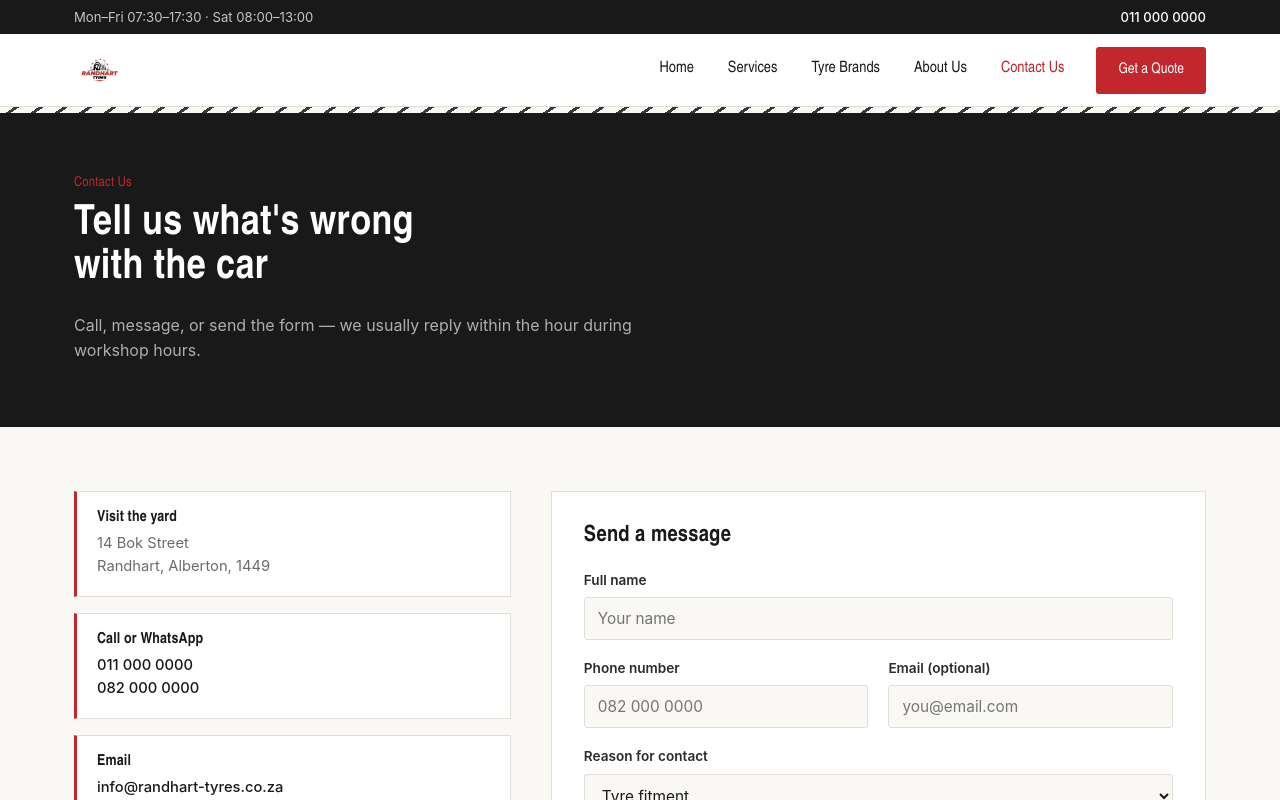
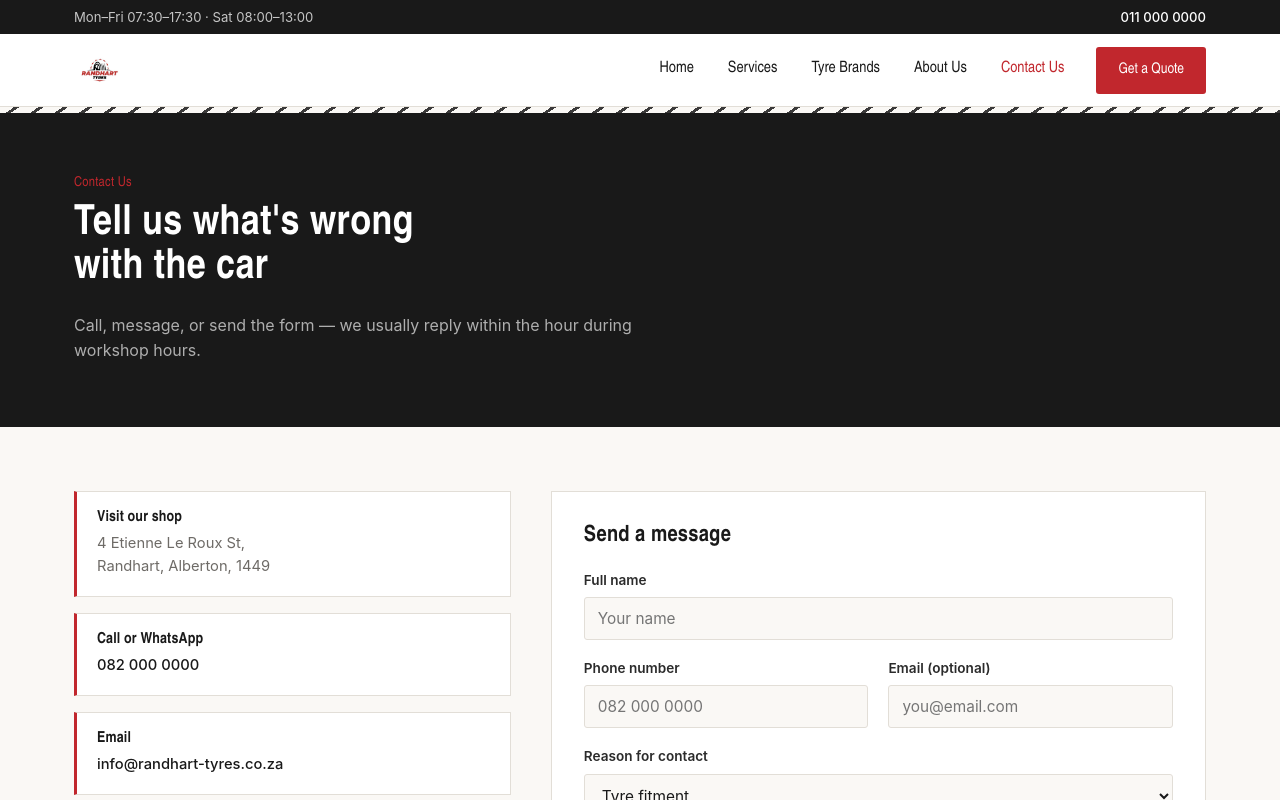
Before and after one commit to MnceSibeko/randhart-tyres-website, an Angular app in the folder randhart-tyres/: page /contact in a window 1280 px wide. Shown: the top 800 px of the page. Built offline with nearby package versions, Linux system fonts and the light colour scheme.

Commit message:
Update contact + address on Contact page

```diff
--- a/randhart-tyres/src/app/pages/contact/contact.component.html
+++ b/randhart-tyres/src/app/pages/contact/contact.component.html
@@ -15,12 +15,16 @@
 
     <div class="rh-contact-info">
       <div class="rh-info-card">
-        <h3>Visit the yard</h3>
-        <p>14 Bok Street<br>Randhart, Alberton, 1449</p>
+        <h3>Visit our shop</h3>
+        <p>4 Etienne Le Roux St,<br>Randhart, Alberton, 1449</p>
       </div>
       <div class="rh-info-card">
         <h3>Call or WhatsApp</h3>
-        <p><a href="tel:+27110000000">011 000 0000</a><br><a href="tel:+27820000000">082 000 0000</a></p>
+        <p>
+          <!-- <a href="tel:+27110000000">011 000 0000</a> -->
+        <!-- <br> -->
+        <a href="tel:+27820000000">082 000 0000</a>
+        </p>
       </div>
       <div class="rh-info-card">
         <h3>Email</h3>
```
